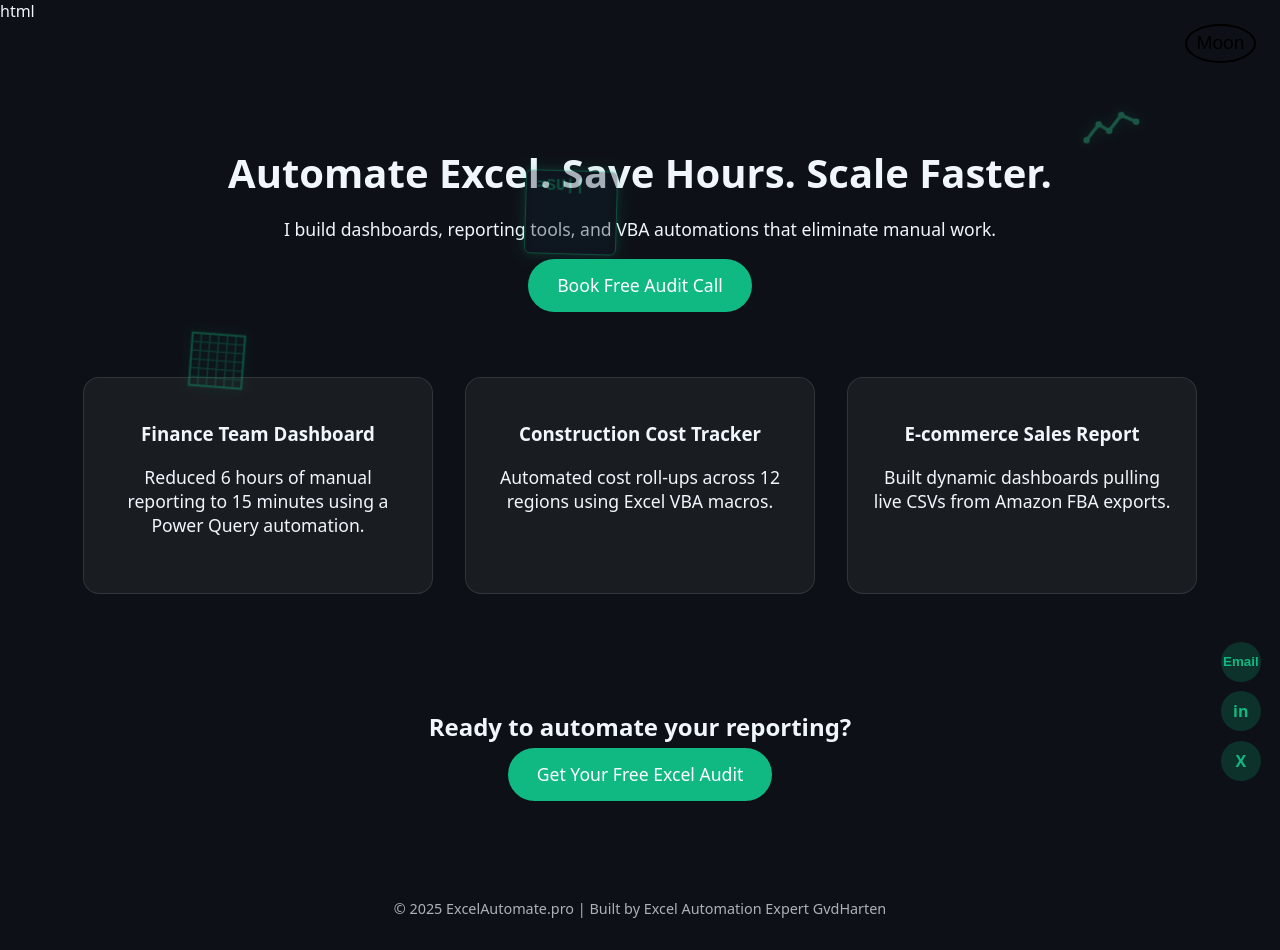
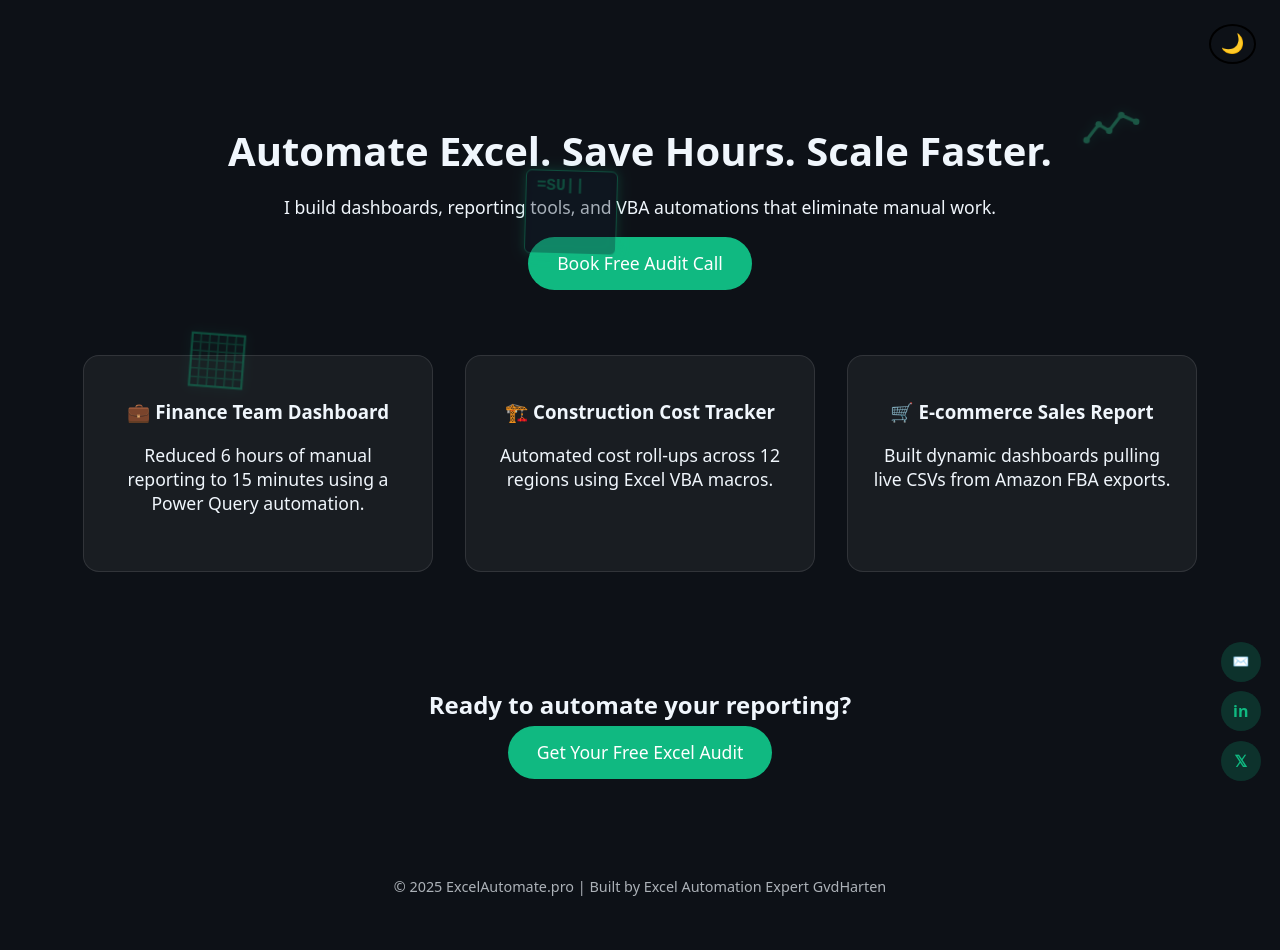
Before and after one commit to MrBilli0n/excelautomate-site, a plain HTML site: page index.html in a window 1280 px wide. After the commit the page ends 928 px from the top, so only its background shows below. Drawn offline with Linux system fonts and the light colour scheme.

Commit message:
Toggle button, html text, email icon fix

```diff
--- a/index.html
+++ b/index.html
@@ -1,4 +1,4 @@
-html<!DOCTYPE html>
+<!DOCTYPE html>
 <html lang="en">
 <head>
   <meta charset="UTF-8">
@@ -170,7 +170,7 @@ html<!DOCTYPE html>
 <body class="dark">
 
   <!-- Theme Toggle -->
-  <button id="theme-toggle" title="Toggle theme">Moon</button>
+  <button id="theme-toggle" title="Toggle theme">🌙</button>
 
   <!-- Animated Background Icons -->
   <div class="background-icons">
@@ -206,15 +206,15 @@ html<!DOCTYPE html>
 
   <section class="case-studies">
     <div class="case-study">
-      <h3>Finance Team Dashboard</h3>
+      <h3>💼 Finance Team Dashboard</h3>
       <p>Reduced 6 hours of manual reporting to 15 minutes using a Power Query automation.</p>
     </div>
     <div class="case-study">
-      <h3>Construction Cost Tracker</h3>
+      <h3>🏗️ Construction Cost Tracker</h3>
       <p>Automated cost roll-ups across 12 regions using Excel VBA macros.</p>
     </div>
     <div class="case-study">
-      <h3>E-commerce Sales Report</h3>
+      <h3>🛒 E-commerce Sales Report</h3>
       <p>Built dynamic dashboards pulling live CSVs from Amazon FBA exports.</p>
     </div>
   </section>
@@ -232,9 +232,9 @@ html<!DOCTYPE html>
   <!-- Floating Action Buttons -->
   <div class="floating-icons">
     <!-- Email Button: Opens mail app + copies email -->
-    <button id="emailBtn" title="Open Email App & Copy Address">Email</button>
+    <button id="emailBtn" title="Open Email App & Copy Address">✉️</button>
     <a href="https://www.linkedin.com/in/gvdharten" target="_blank" title="LinkedIn">in</a>
-    <a href="https://x.com/MrBiIIion" target="_blank" title="X (Twitter)">X</a>
+    <a href="https://x.com/MrBiIIion" target="_blank" title="X (Twitter)">𝕏</a>
   </div>
 
   <!-- JavaScript -->
@@ -270,7 +270,7 @@ html<!DOCTYPE html>
           try {
             await navigator.clipboard.writeText(email);
             const orig = emailBtn.innerHTML;
-            emailBtn.innerHTML = 'Checkmark';
+            emailBtn.innerHTML = '✅';
             setTimeout(() => emailBtn.innerHTML = orig, 1500);
           } catch (err) {
             alert('Email copied to clipboard: ' + email);
@@ -280,7 +280,7 @@ html<!DOCTYPE html>
           try {
             await navigator.clipboard.writeText(email);
             const orig = emailBtn.innerHTML;
-            emailBtn.innerHTML = 'Checkmark';
+            emailBtn.innerHTML = '✅';
             setTimeout(() => emailBtn.innerHTML = orig, 1500);
           } catch (err) {
             // Silently fail if clipboard not available
```
